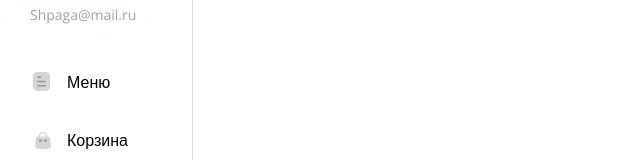
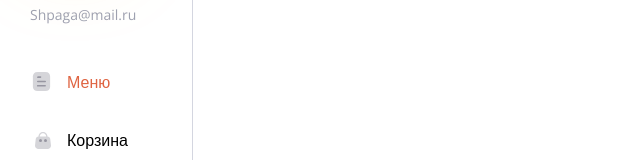
Before and after one commit to fevoritos/pizza-app, a React (Vite) app: page / in a window 1280 px wide. Shown: the part 167-327 px from the top of the page, without its empty margins (0-640 px from the left). Built offline with nearby package versions, Linux system fonts and the light colour scheme.

Commit message:
NavLink & eslint

```diff
--- a/src/components/Button/Button.tsx
+++ b/src/components/Button/Button.tsx
@@ -7,7 +7,7 @@ function Button({ children, className, appearance = "small", ...props }: ButtonP
         <button
             className={cn(styles["button"], styles["accent"], className, {
                 [styles["small"]]: appearance === "small",
-                [styles["big"]]: appearance === "big",
+                [styles["big"]]: appearance === "big"
             })}
             {...props}
         >
--- a/src/layout/Menu/Layout.module.css
+++ b/src/layout/Menu/Layout.module.css
@@ -47,6 +47,14 @@
     color: var(--text-color);
 }
 
+.link:hover {
+    color: var(--primary-hover-color);
+}
+
+.active {
+    color: var(--primary-hover-color);
+}
+
 .exit {
     margin-top: auto;
     display: flex;
--- a/src/layout/Menu/Layout.tsx
+++ b/src/layout/Menu/Layout.tsx
@@ -1,6 +1,7 @@
-import { Link, Outlet } from "react-router-dom";
+import { NavLink, Outlet } from "react-router-dom";
 import styles from "./Layout.module.css";
 import Button from "../../components/Button/Button";
+import cn from "classnames";
 
 export function Layout() {
     return (
@@ -12,14 +13,18 @@ export function Layout() {
                     <div className={styles["email"]}>Shpaga@mail.ru</div>
                 </div>
                 <div className={styles["menu"]}>
-                    <Link to="/" className={styles["link"]}>
+                    <NavLink to="/" className={({ isActive }) => cn(styles["link"], {
+                        [styles.active]: isActive
+                    })}>
                         <img src="menu-icon.svg" alt="Иконка меню" />
                         Меню
-                    </Link>
-                    <Link to="/cart" className={styles["link"]}>
+                    </NavLink>
+                    <NavLink to="/cart" className={({ isActive }) => cn(styles["link"], {
+                        [styles.active]: isActive
+                    })}>
                         <img src="cart-icon.svg" alt="Иконка корзины" />
                         Корзина
-                    </Link>
+                    </NavLink>
                 </div>
                 <Button className={styles["exit"]}>
                     <img src="exit-icon.svg" alt="Иконка выхода" />
```
Also changed, not shown: eslint.config.js (+15 -14 lines), src/main.tsx (+6 -6 lines).
